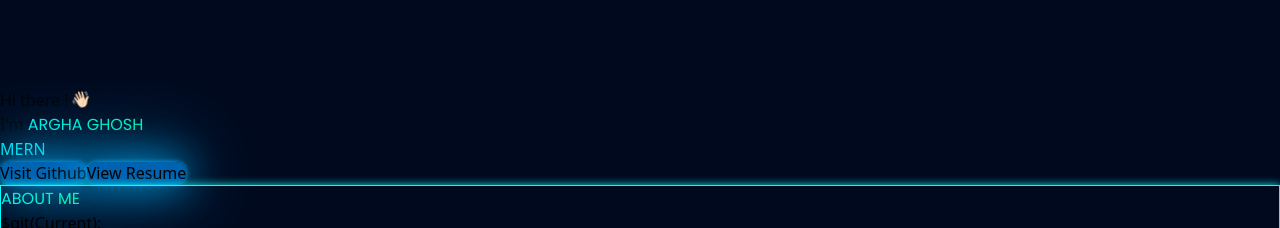
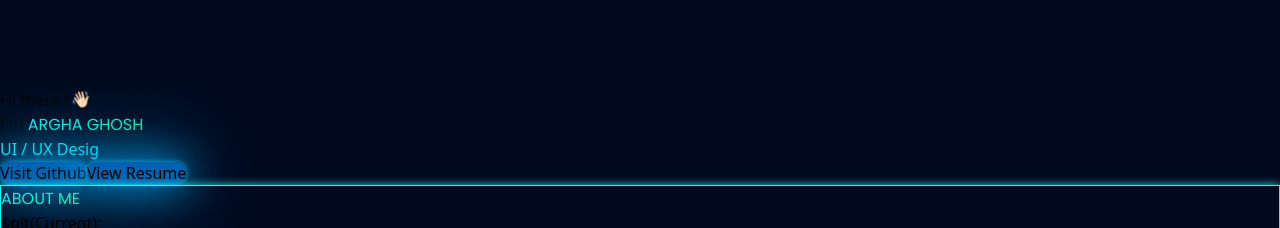
Before and after one commit to ArghaGhosh-01/Argha-Ghosh, a React (Vite) app: page / in a window 1280 px wide. Shown: the part 1360-1588 px from the top of the page. Built offline with nearby package versions, Linux system fonts and the light colour scheme.

Commit message:
Status Changed

```diff
--- a/src/components/type.jsx
+++ b/src/components/type.jsx
@@ -6,10 +6,10 @@ function Type() {
     <Typewriter
       options={{
         strings: [
-          "Software Developer",
-          "MERN Stack Developer",
+          "WEB Developer",
           "UI / UX Designer",
           "AI / ML Enthusiast",
+          "Software Developer",
         ],
         autoStart: true,
         loop: true,
```
